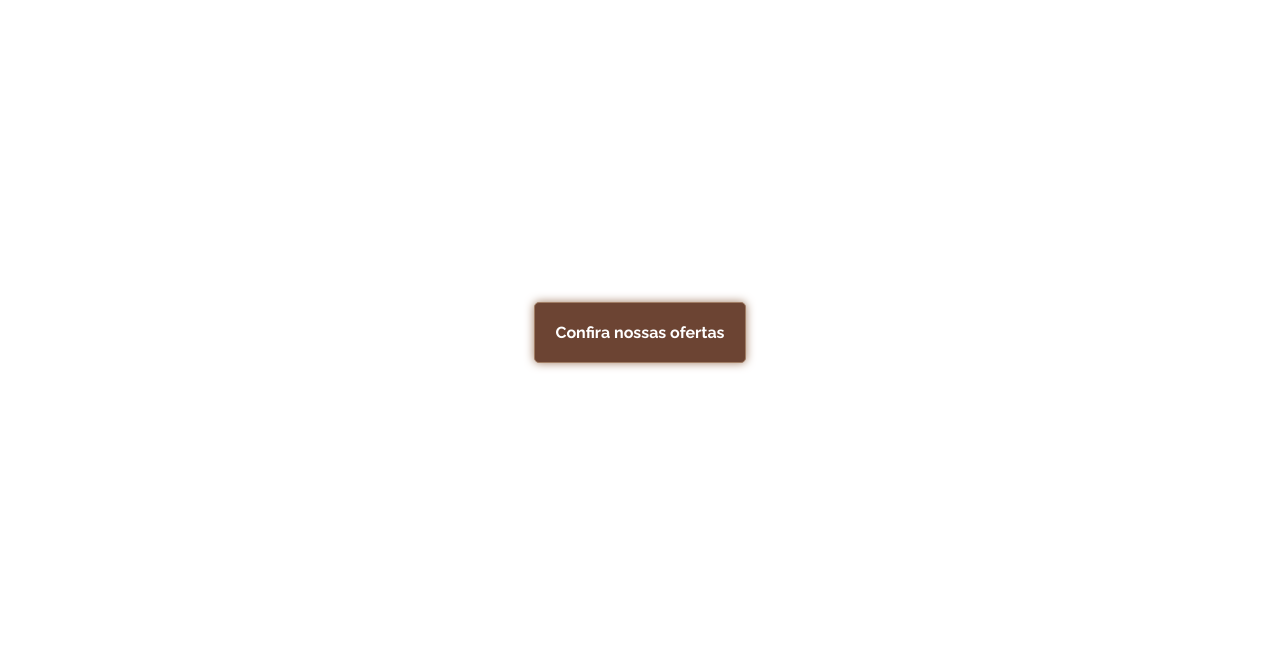
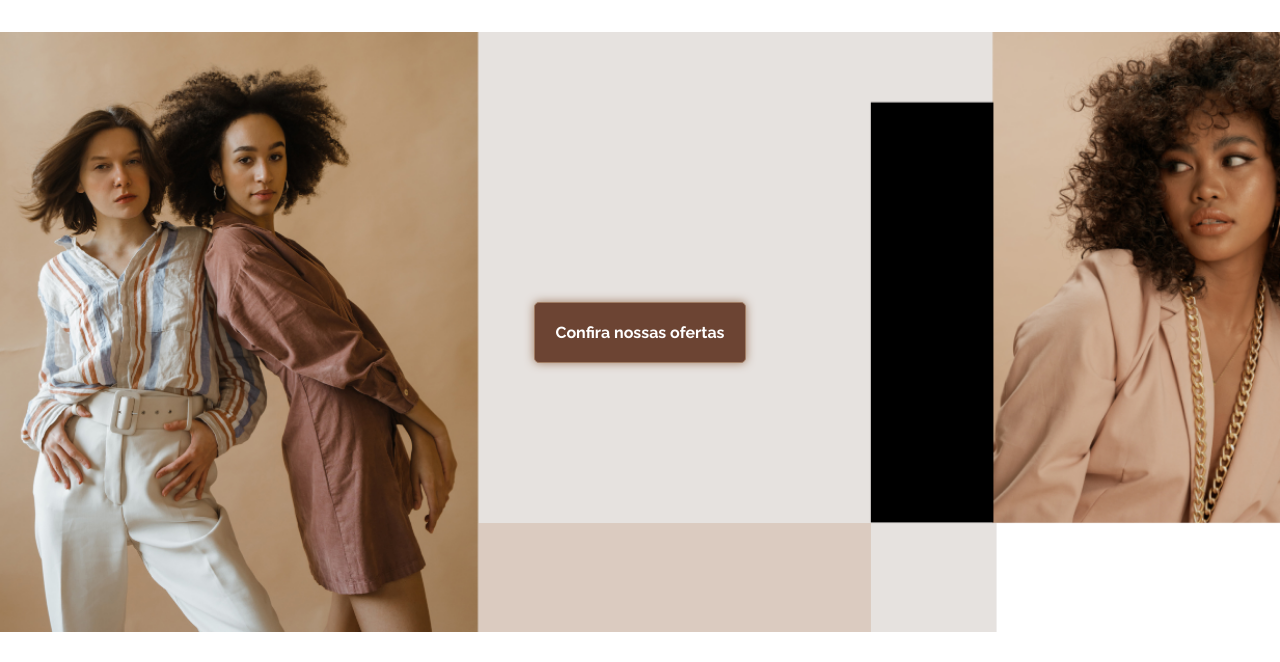
Before and after one commit to RMarlon/Woman-Fashion, a plain HTML site: page index.html in a window 1280 px wide. Shown: the part 138-800 px from the top of the page. Drawn offline with Linux system fonts and the light colour scheme; the site is published under a folder, as on GitHub Pages, so addresses that start at the root find nothing; files whose address does not match are found by name.

Commit message:
Update style.css

```diff
--- a/assets/css/style.css
+++ b/assets/css/style.css
@@ -118,7 +118,7 @@ header .line-menu {
 section .banner {
     width: 100%;
     height: 600px;
-    background-image: url(/assets/images/Banner\ para\ Mercado\ Shops\ médio\ queima\ de\ estoque\ moda\ quadrados\ moderno\ bege.png);
+    background-image: url(assets/images/Banner\ para\ Mercado\ Shops\ médio\ queima\ de\ estoque\ moda\ quadrados\ moderno\ bege.png);
     display: flex;
     align-items: center;
     justify-content: center;
```
